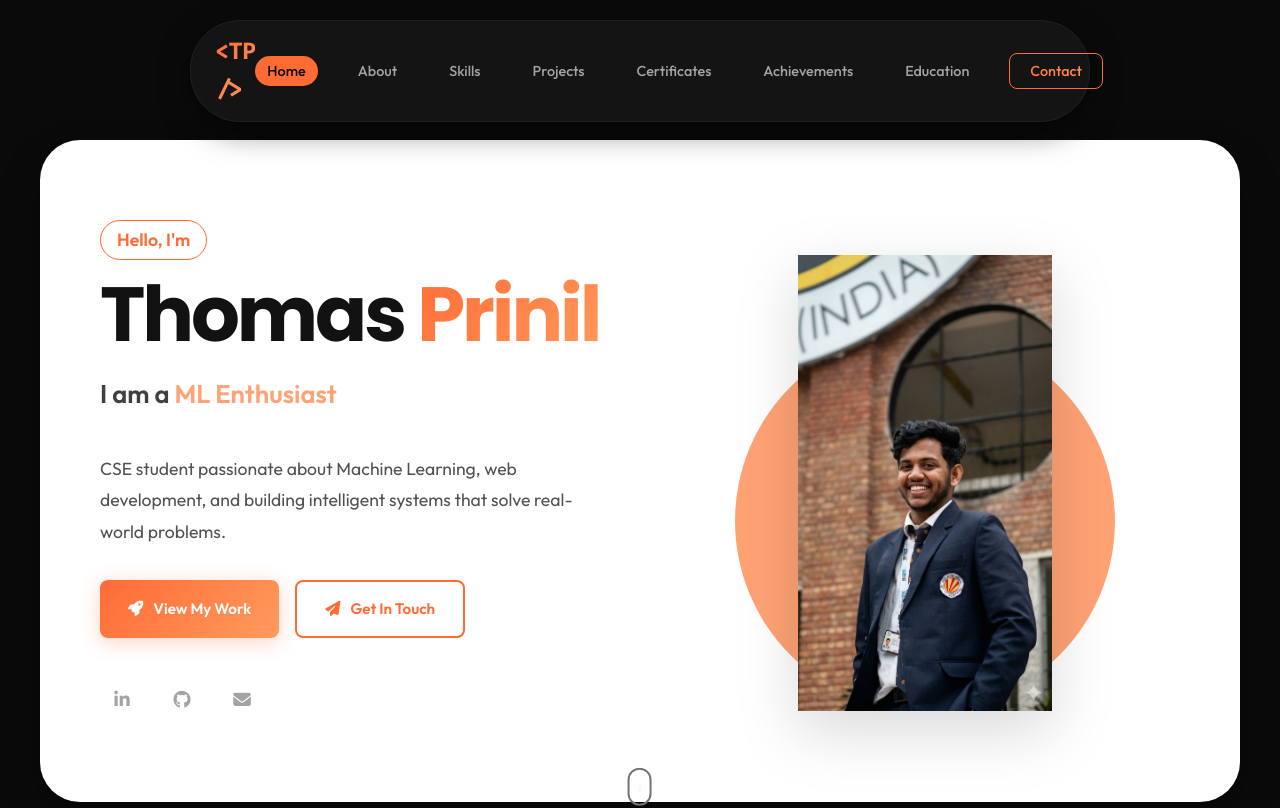
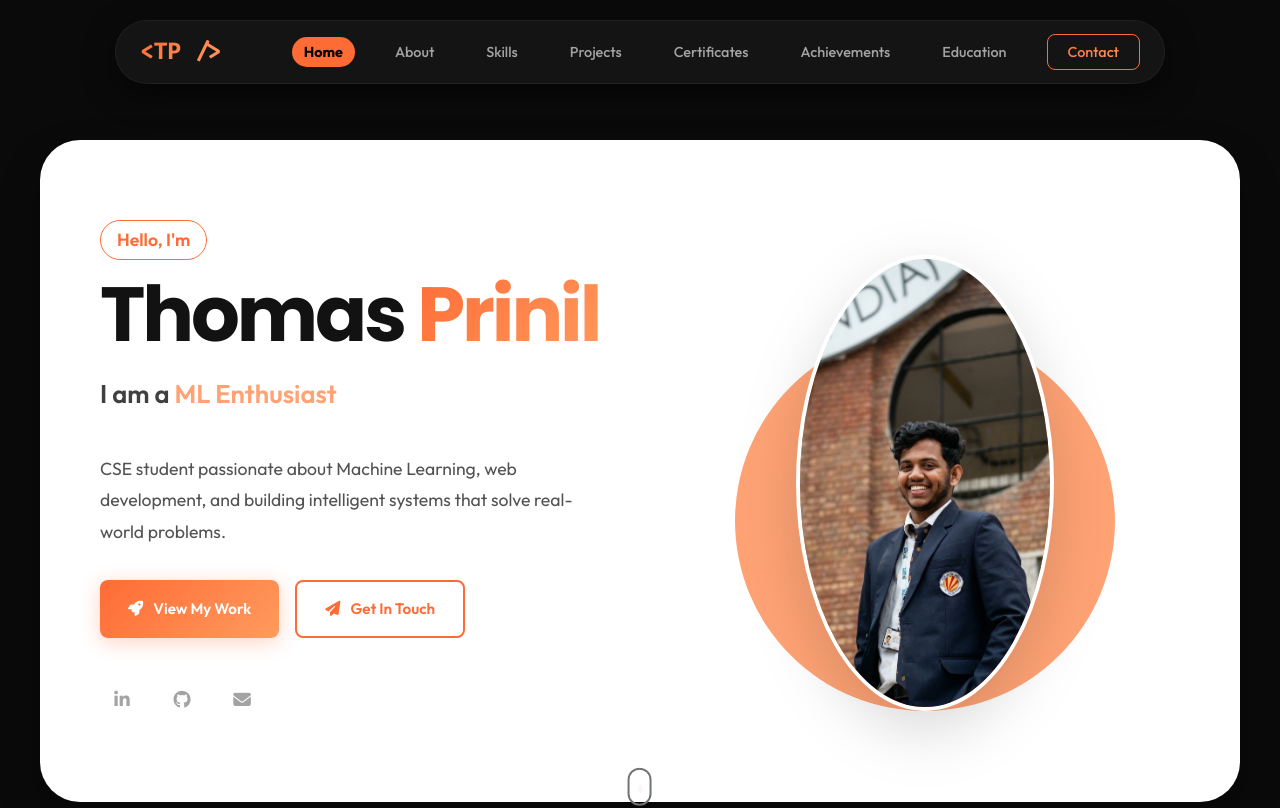
Before and after one commit to Thomxs007/PORTFOLIO, a React (Vite) app: page / in a window 1280 px wide. Shown: the top 808 px of the page. Built offline with nearby package versions, Linux system fonts and the light colour scheme.

Commit message:
fix: profile image rounded, expanded navbar width, and fixed contact link/active color

```diff
--- a/src/components/Navbar.css
+++ b/src/components/Navbar.css
@@ -3,8 +3,8 @@
   top: 20px;
   left: 50%;
   transform: translateX(-50%);
-  width: 90%;
-  max-width: 900px;
+  width: 95%;
+  max-width: 1050px;
   z-index: 1000;
   padding: 12px 24px;
   background: var(--bg-secondary);
@@ -53,8 +53,9 @@
 
 .nav-link:hover,
 .nav-link.active {
-  color: var(--bg-primary);
+  color: #000000;
   background: var(--accent-primary);
+  font-weight: 700;
 }
 
 .nav-cta {
--- a/src/pages/Contact.jsx
+++ b/src/pages/Contact.jsx
@@ -42,7 +42,7 @@ export default function Contact() {
             ))}
           </div>
           <a
-            href={emailContact ? emailContact.href : 'mailto:thomasprinil10@gmail.com'}
+            href="mailto:thomasprinil10@gmail.com"
             className="btn btn-primary btn-large"
             target="_self"
           >
--- a/src/pages/Home.css
+++ b/src/pages/Home.css
@@ -123,7 +123,8 @@
   object-fit: cover;
   position: relative;
   z-index: 2;
-  border: none;
+  border-radius: 50%;
+  border: 4px solid var(--bg-light);
   filter: drop-shadow(0 20px 30px rgba(0,0,0,0.15));
 }
 
```
